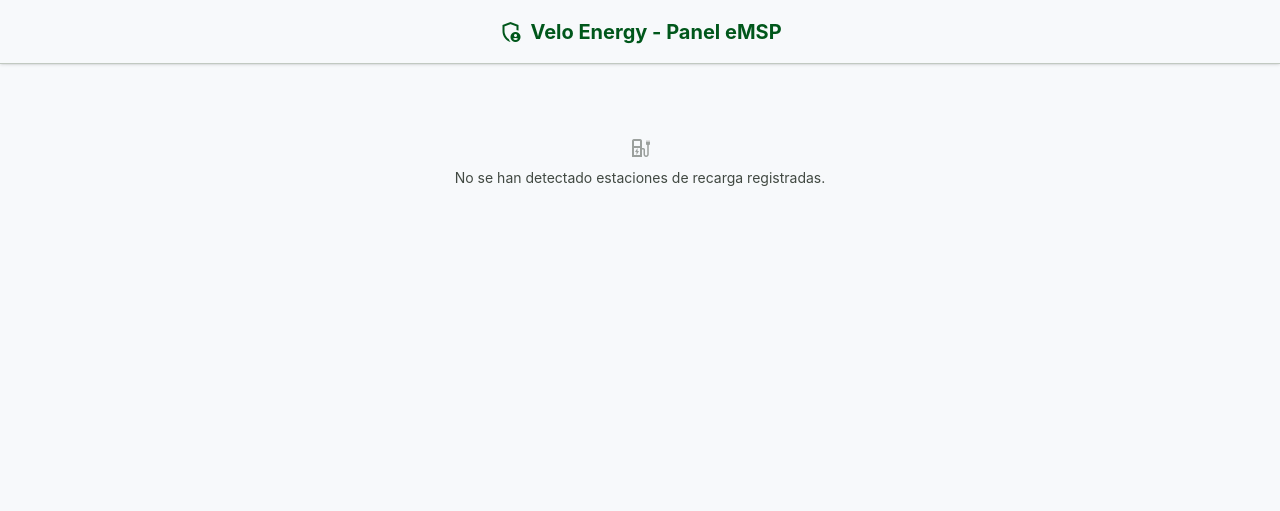
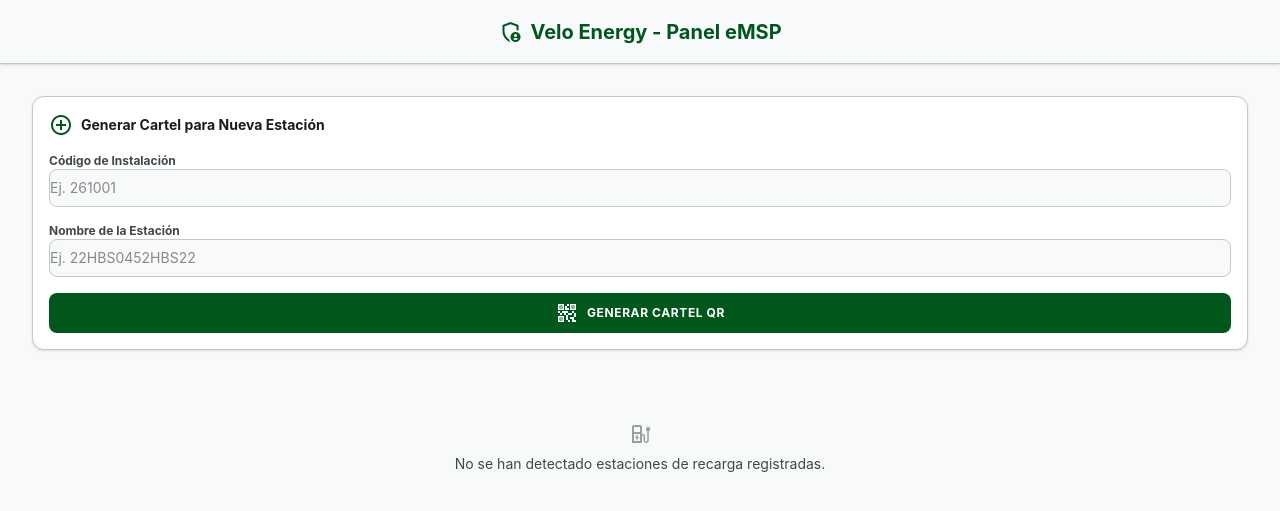
Before and after one commit to dgarciacampelo/tagoio-data-handler, a FastAPI app: page /emsp-dashboard in a window 1280 px wide. Shown: the top 511 px of the page. Run offline with FastAPI, Linux system fonts and the light colour scheme; parts of the project's set-up code (start-up, migrations or seed data) failed here and were passed over.

Commit message:
feature: Update dashboard UI and functionality with manual QR code page generation

```diff
--- a/src/routes/public_dashboard.py
+++ b/src/routes/public_dashboard.py
@@ -26,7 +26,7 @@ templates.env.globals["ChargePointStatus"] = ChargePointStatus
 cp_status_map = {e.value.lower(): e for e in ChargePointStatus}
 
 
-@router.get("/dashboard/{pool_code}/{station_name}")
+@router.get("/{pool_code:int}/{station_name}")
 async def render_public_dashboard(
     request: Request,
     pool_code: int,
@@ -161,7 +161,7 @@ async def trigger_stop_request(
         raise HTTPException(status_code=500, detail="Internal server error.")
 
 
-@router.get("/dashboard/partial/status/{pool_code}/{station_name}")
+@router.get("/partial/status/{pool_code}/{station_name}")
 async def render_status_card_partial(
     request: Request,
     pool_code: int,
--- a/static/js/emsp-dashboard.js
+++ b/static/js/emsp-dashboard.js
@@ -130,3 +130,16 @@ function printPoster() {
 document.getElementById('qr-modal').addEventListener('click', function (e) {
     if (e.target === this) { closeQrModal(); }
 });
+
+// Handles the generation of QR codes for stations that have not yet connected to OCPP
+function handleScaffoldSubmit(event) {
+    event.preventDefault();
+
+    const poolCode = document.getElementById('scaffold-pool').value.trim();
+    const stationName = document.getElementById('scaffold-station').value.trim();
+    const cpoName = window.cpoDirectory[poolCode] || ""; // CPO name lookup based on the pool code
+    const url = `${window.shortLinkBase}/${poolCode}/${stationName}`; // Construct the native route
+
+    // Leverage the existing modal logic
+    openQrModal(url, poolCode, stationName, cpoName);
+}
--- a/templates/emsp-dashboard.html
+++ b/templates/emsp-dashboard.html
@@ -44,6 +44,38 @@
     </header>
 
     <main class="max-w-[1440px] mx-auto p-4 md:p-8 space-y-lg w-full">
+        <section class="bg-surface-container-lowest border border-outline-variant rounded-xl shadow-sm p-4 mb-8">
+            <h2 class="text-title-md font-bold text-on-surface mb-4 flex items-center gap-2">
+                <span class="material-symbols-outlined text-primary">add_circle</span>
+                Generar Cartel para Nueva Estación
+            </h2>
+            <form onsubmit="handleScaffoldSubmit(event)" class="flex flex-col md:flex-row gap-4 items-end">
+
+                <div class="w-full md:flex-[2]">
+                    <label for="scaffold-pool" class="block text-label-sm font-bold text-on-surface-variant mb-1">
+                        Código de Instalación</label>
+                    <input type="text" id="scaffold-pool" pattern="\d{6}" required
+                        title="Debe contener exactamente 6 dígitos"
+                        class="w-full bg-surface border border-outline-variant rounded-lg px-3 py-2 text-body-md focus:outline-none focus:border-primary focus:ring-1 focus:ring-primary transition-shadow"
+                        placeholder="Ej. 261001">
+                </div>
+
+                <div class="w-full md:flex-[3]">
+                    <label for="scaffold-station"
+                        class="block text-label-sm font-bold text-on-surface-variant mb-1">Nombre de la Estación</label>
+                    <input type="text" id="scaffold-station" required
+                        class="w-full bg-surface border border-outline-variant rounded-lg px-3 py-2 text-body-md focus:outline-none focus:border-primary focus:ring-1 focus:ring-primary transition-shadow"
+                        placeholder="Ej. 22HBS0452HBS22">
+                </div>
+
+                <button type="submit"
+                    class="w-full md:w-auto bg-primary hover:bg-on-primary-fixed-variant text-on-primary font-label-caps text-label-caps py-2 px-6 rounded-lg transition-colors flex items-center justify-center gap-2 h-[42px] shrink-0">
+                    <span class="material-symbols-outlined text-[18px]">qr_code_2</span>
+                    GENERAR CARTEL QR
+                </button>
+            </form>
+        </section>
+
         {% if not stations_by_pool %}
         <div class="text-center text-on-surface-variant py-10">
             <span class="material-symbols-outlined text-[48px] mb-2 opacity-50">ev_station</span>
@@ -116,7 +148,7 @@
                         </button>
 
                         <!-- Secondary Action: View Live Public Dashboard -->
-                        <a href="{{ base_url }}/dashboard/{{ pool_code }}/{{ station }}" target="_blank"
+                        <a href="{{ short_link_url }}/{{ pool_code }}/{{ station }}" target="_blank"
                             class="w-full border border-outline hover:bg-surface-container-low text-primary font-label-caps text-label-caps py-sm px-md rounded-lg transition-colors flex items-center justify-center gap-xs text-center">
                             <span class="material-symbols-outlined text-[18px]">open_in_new</span>
                             VER PANEL PÚBLICO
@@ -174,6 +206,14 @@
     <!-- Print Template to print the QR Code poster -->
     {% include 'partials/print-qr-A5.html' %}
 
+    <script>
+        window.shortLinkBase = "{{ short_link_url }}";
+        window.cpoDirectory = {
+            {% for code, name in cpo_names_by_pool.items() %}
+        "{{ code }}": "{{ name }}"{% if not loop.last %}, {% endif %}
+        {% endfor %}
+        };
+    </script>
     <script src="/static/js/emsp-dashboard.js"></script>
 </body>
 
--- a/templates/smart-station-dashboard.html
+++ b/templates/smart-station-dashboard.html
@@ -78,7 +78,7 @@
                     {% endif %}
 
                     <div id="status-card-container" class="flex-1 flex flex-col"
-                        hx-get="/dashboard/partial/status/{{ pool_code }}/{{ station_name }}?cid={{ current_cid }}{% if force_status_str %}&force-status={{ force_status_str }}{% endif %}"
+                        hx-get="/partial/status/{{ pool_code }}/{{ station_name }}?cid={{ current_cid }}{% if force_status_str %}&force-status={{ force_status_str }}{% endif %}"
                         hx-trigger="every 5s" hx-swap="innerHTML">
                         {% include 'partials/status-card.html' %}
                     </div>
```
